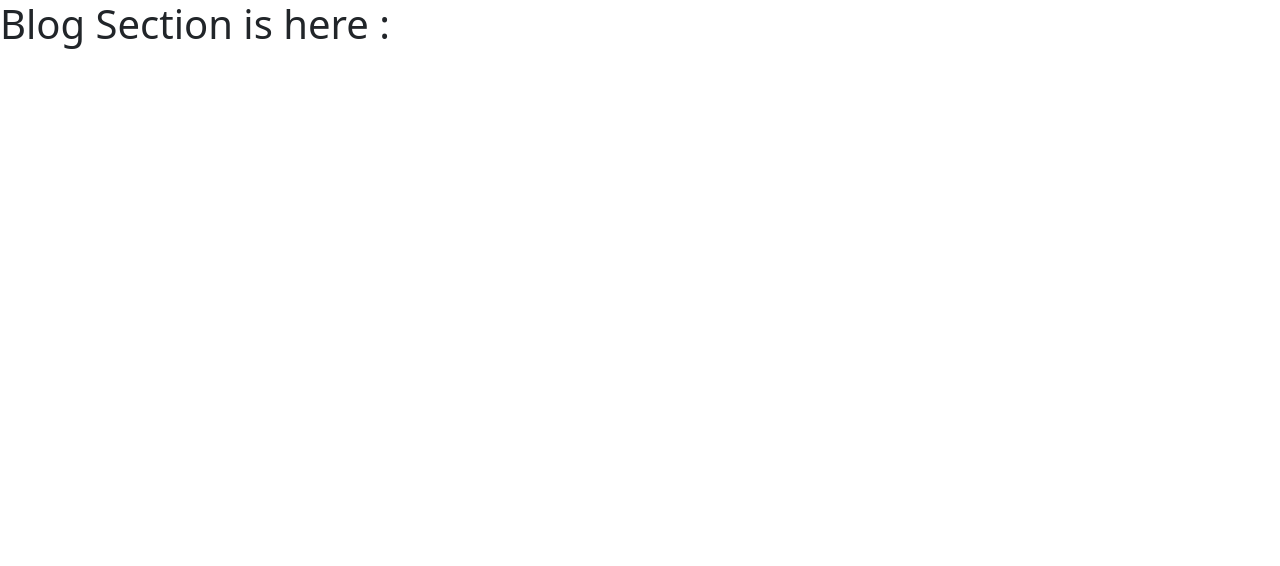
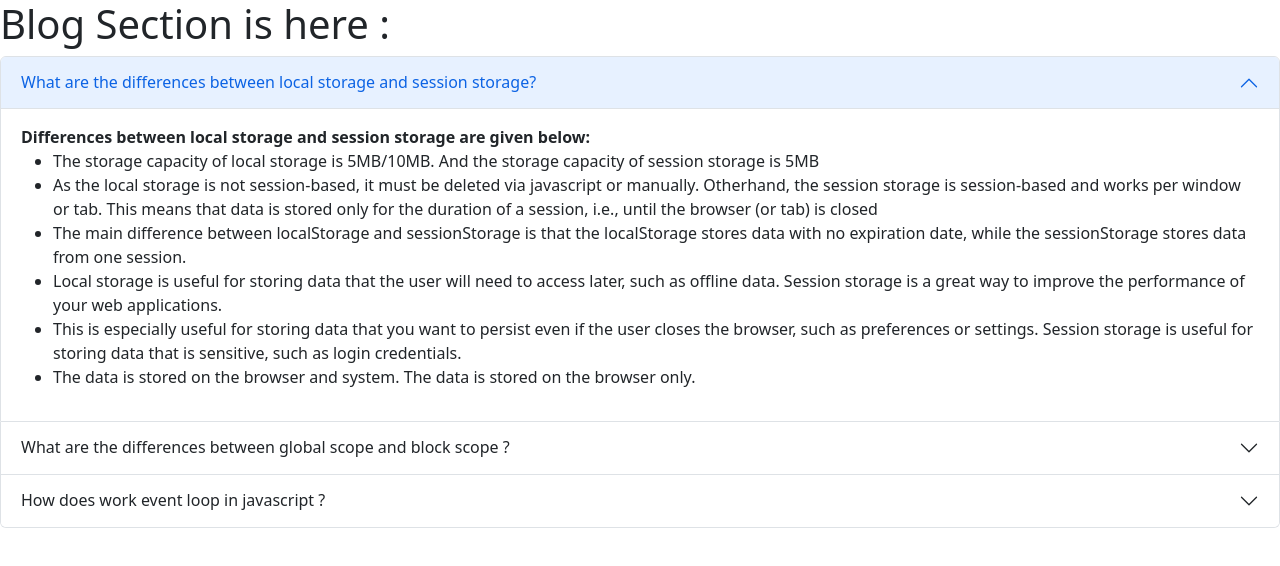
Before and after one commit to Tanzina325/debug-monster, a plain HTML site: page blogs.html in a window 1280 px wide. Drawn offline with nearby package versions, Linux system fonts and the light colour scheme.

Commit message:
nineth commit

```diff
--- a/blogs.html
+++ b/blogs.html
@@ -7,7 +7,61 @@
     <link href="https://cdn.jsdelivr.net/npm/bootstrap@5.2.1/dist/css/bootstrap.min.css" rel="stylesheet" integrity="sha384-iYQeCzEYFbKjA/T2uDLTpkwGzCiq6soy8tYaI1GyVh/UjpbCx/TYkiZhlZB6+fzT" crossorigin="anonymous">
   </head>
   <body>
-    <h1>Blog Section is here :</h1>
+    <header><h1>Blog Section is here :</h1>
+    </header>
+    <article>
+        <div class="accordion" id="accordionExample">
+            <div class="accordion-item">
+              <h2 class="accordion-header" id="headingOne">
+                <button class="accordion-button" type="button" data-bs-toggle="collapse" data-bs-target="#collapseOne" aria-expanded="true" aria-controls="collapseOne">
+                  What are the differences between local storage and session storage?
+                </button>
+              </h2>
+              <div id="collapseOne" class="accordion-collapse collapse show" aria-labelledby="headingOne" data-bs-parent="#accordionExample">
+                <div class="accordion-body">
+                  <strong>Differences between local storage and session storage are given below: </strong>
+                  <ul>
+                    <li>The storage capacity of local storage is 5MB/10MB. And the  storage capacity of session storage is 5MB</li>
+                    <li>As the local storage is not session-based, it must be deleted via javascript or manually. Otherhand, the session storage is session-based and works per window or tab. This means that data is stored only for the duration of a session, i.e., until the browser (or tab) is closed</li>
+                    <li>
+                        The main difference between localStorage and sessionStorage is that the localStorage stores data with no expiration date, while the sessionStorage stores data from one session.</li>
+                        <li>Local storage is useful for storing data that the user will need to access later, such as offline data.	Session storage is a great way to improve the performance of your web applications.</li>
+                        <li>This is especially useful for storing data that you want to persist even if the user closes the browser, such as preferences or settings.	Session storage is useful for storing data that is sensitive, such as login credentials.</li>
+                        <li>The data is stored on the browser and system.	The data is stored on the browser only.</li>
+                  </ul>
+                </div>
+              </div>
+            </div>
+            <div class="accordion-item">
+              <h2 class="accordion-header" id="headingTwo">
+                <button class="accordion-button collapsed" type="button" data-bs-toggle="collapse" data-bs-target="#collapseTwo" aria-expanded="false" aria-controls="collapseTwo">
+                  What are the differences between global scope and block scope ?
+                </button>
+              </h2>
+              <div id="collapseTwo" class="accordion-collapse collapse" aria-labelledby="headingTwo" data-bs-parent="#accordionExample">
+                <div class="accordion-body">
+                  <strong>Differences between global scope and block scope are given below:</strong>
+                  <ul>
+                    <li>Before ES6, JavaScript only had function and global scope. This meant that a variable declared inside a function lived inside the function and a variable declared outside a function could live anywhere. This means that variables declared inside if statements or other code blocks are globally scoped and live outside their code block.On the otherhand,With ES6, JavaScript introduced the let keyword and block scope. Block scope means that if a variable is declared using let or const in a code block it lives only in that code block.</li>
+                    <li>The variables defined outside of any function or curly brackets are known as global variables and have global scope. Global scope means that the variables can be accessed from any part of that program, any function or conditional state can access that variable.And The variables defined outside of any function or curly brackets are known as global variables and have global scope. Global scope means that the variables can be accessed from any part of that program, any function or conditional state can access that variable.</li>
+                  </ul>
+                </div>
+              </div>
+            </div>
+            <div class="accordion-item">
+              <h2 class="accordion-header" id="headingThree">
+                <button class="accordion-button collapsed" type="button" data-bs-toggle="collapse" data-bs-target="#collapseThree" aria-expanded="false" aria-controls="collapseThree">
+                  How does work event loop in javascript ?
+                </button>
+              </h2>
+              <div id="collapseThree" class="accordion-collapse collapse" aria-labelledby="headingThree" data-bs-parent="#accordionExample">
+                <div class="accordion-body">
+                  <strong>This is the third item's accordion body.</strong> It is hidden by default, until the collapse plugin adds the appropriate classes that we use to style each element. These classes control the overall appearance, as well as the showing and hiding via CSS transitions. You can modify any of this with custom CSS or overriding our default variables. It's also worth noting that just about any HTML can go within the <code>.accordion-body</code>, though the transition does limit overflow.
+                </div>
+              </div>
+            </div>
+          </div>
+    </article>
     <script src="https://cdn.jsdelivr.net/npm/bootstrap@5.2.1/dist/js/bootstrap.bundle.min.js" integrity="sha384-u1OknCvxWvY5kfmNBILK2hRnQC3Pr17a+RTT6rIHI7NnikvbZlHgTPOOmMi466C8" crossorigin="anonymous"></script>
   </body>
 </html>
```
